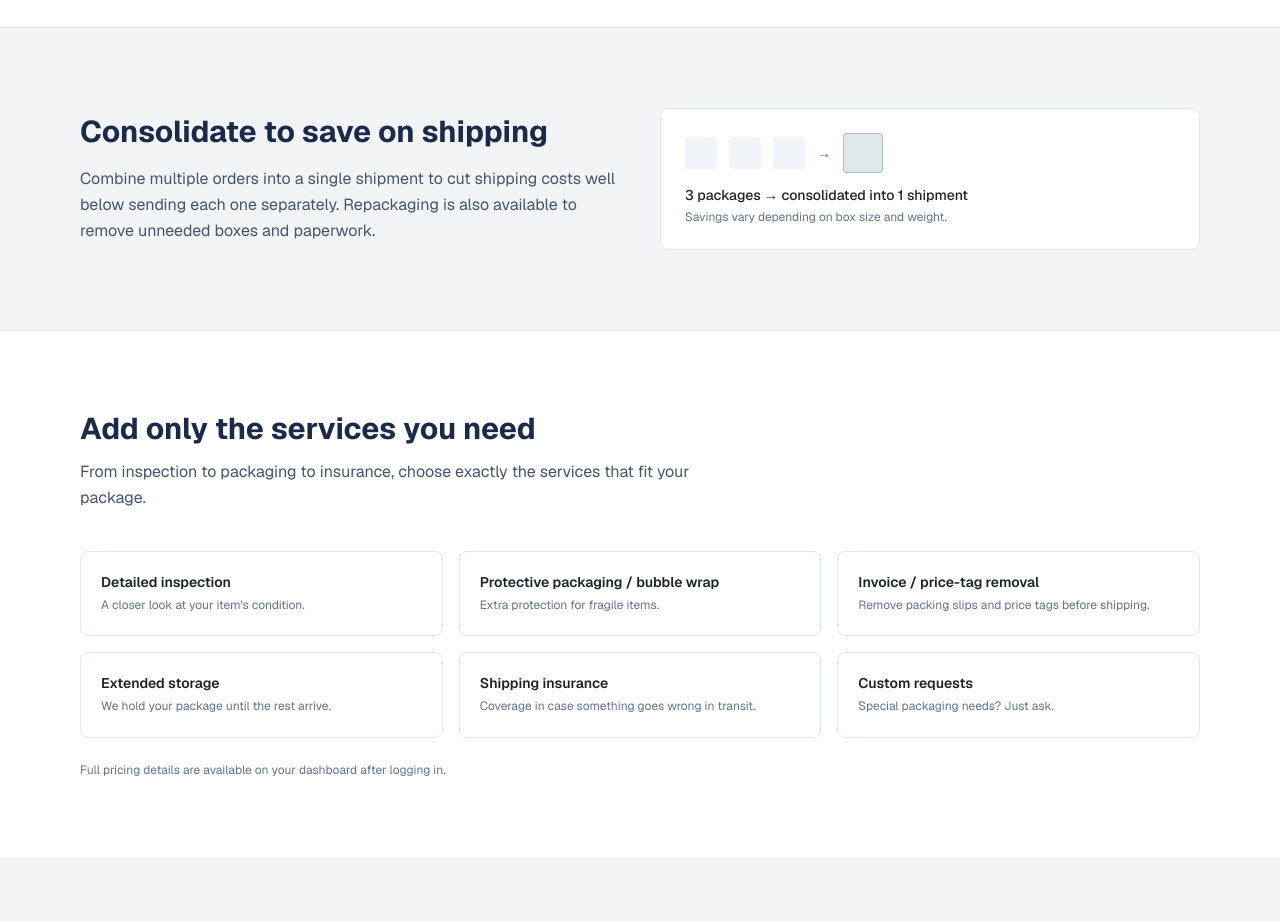
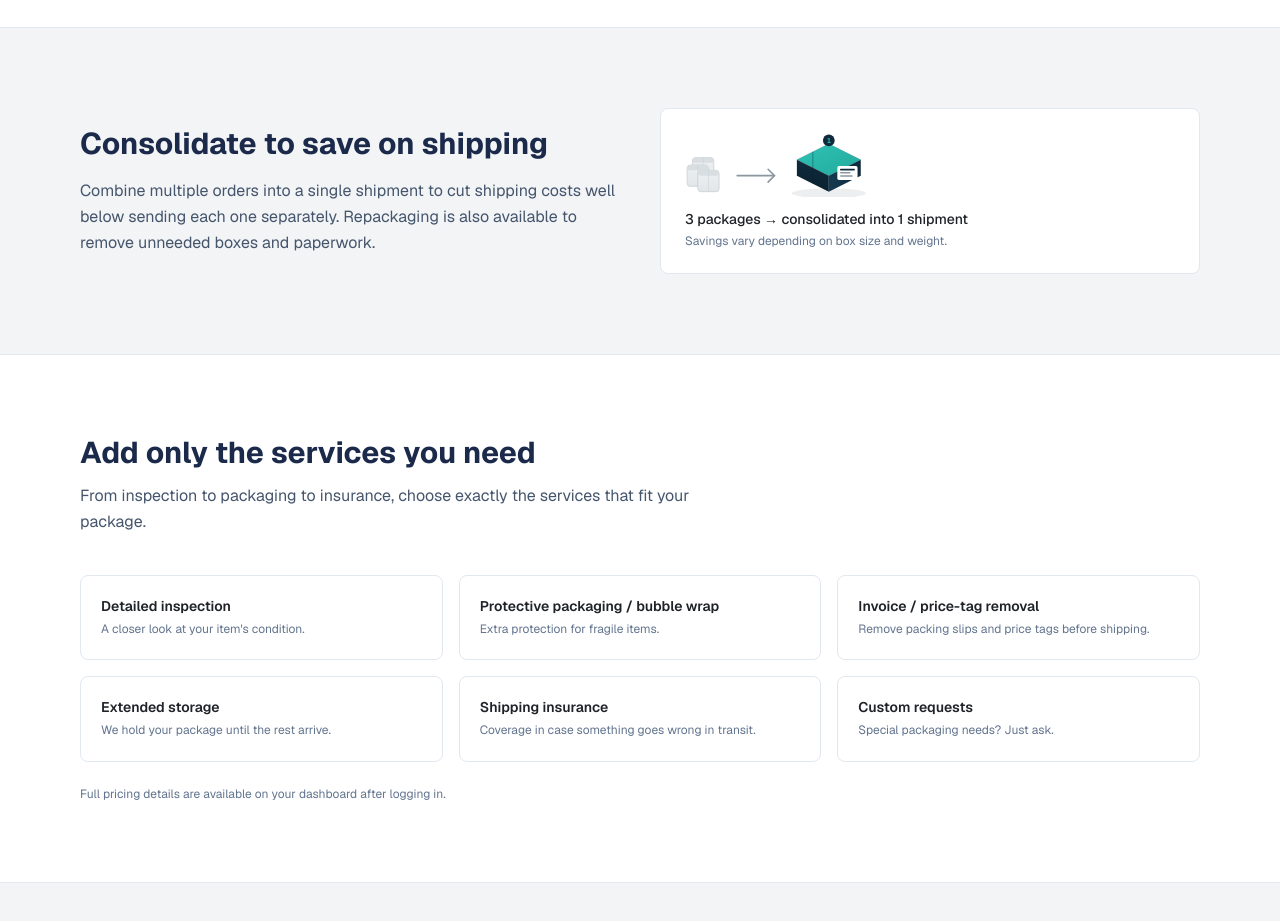
Before and after one commit to leelee90503-alt/usajusho-app, a Next.js app: page /en in a window 1280 px wide. Shown: the part 2080-3001 px from the top of the page. Built offline with nearby package versions, Linux system fonts and the light colour scheme; no server answers; the database is empty.

Commit message:
Add consolidation flow illustration to homepage

```diff
--- a/app/[locale]/page.tsx
+++ b/app/[locale]/page.tsx
@@ -199,11 +199,11 @@ export default async function Home() {
           </div>
           <div className="bg-white border border-slate-200 rounded-lg p-6">
             <div className="flex items-center gap-3 text-sm text-slate-500 mb-3">
-              <div className="w-8 h-8 rounded bg-slate-100" aria-hidden="true" />
-              <div className="w-8 h-8 rounded bg-slate-100" aria-hidden="true" />
-              <div className="w-8 h-8 rounded bg-slate-100" aria-hidden="true" />
-              <span aria-hidden="true">→</span>
-              <div className="w-10 h-10 rounded bg-[var(--usj-accent)]/15 border border-[var(--usj-accent)]/30" aria-hidden="true" />
+              <img
+                src="/images/consolidation-flow.svg"
+                alt={t("consolidation.flowAlt")}
+                className="h-16 w-auto"
+              />
             </div>
             <p className="text-sm text-[var(--usj-text)] font-medium">{t("consolidation.exampleLabel")}</p>
             <p className="text-xs text-slate-500 mt-1">{t("consolidation.exampleNote")}</p>
--- a/messages/en.json
+++ b/messages/en.json
@@ -72,7 +72,8 @@
       "title": "Consolidate to save on shipping",
       "description": "Combine multiple orders into a single shipment to cut shipping costs well below sending each one separately. Repackaging is also available to remove unneeded boxes and paperwork.",
       "exampleLabel": "3 packages → consolidated into 1 shipment",
-      "exampleNote": "Savings vary depending on box size and weight."
+      "exampleNote": "Savings vary depending on box size and weight.",
+      "flowAlt": "Three separate packages combined into a single consolidated shipment"
     },
     "addons": {
       "title": "Add only the services you need",
--- a/messages/ja.json
+++ b/messages/ja.json
@@ -72,7 +72,8 @@
       "title": "まとめ配送で送料を節約",
       "description": "複数の注文を1つの箱にまとめて発送することで、個別に発送するより送料を大きく抑えられます。不要な箱や納品書などを取り除く再梱包もご利用いただけます。",
       "exampleLabel": "3個口 → 1個口にまとめて発送",
-      "exampleNote": "箱のサイズや重量によって節約額は異なります。"
+      "exampleNote": "箱のサイズや重量によって節約額は異なります。",
+      "flowAlt": "3つの荷物が1つにまとめられ、1回の発送になる様子"
     },
     "addons": {
       "title": "必要な分だけ選べる付加サービス",
```
Also changed, not shown: public/images/consolidation-flow.svg (added).
